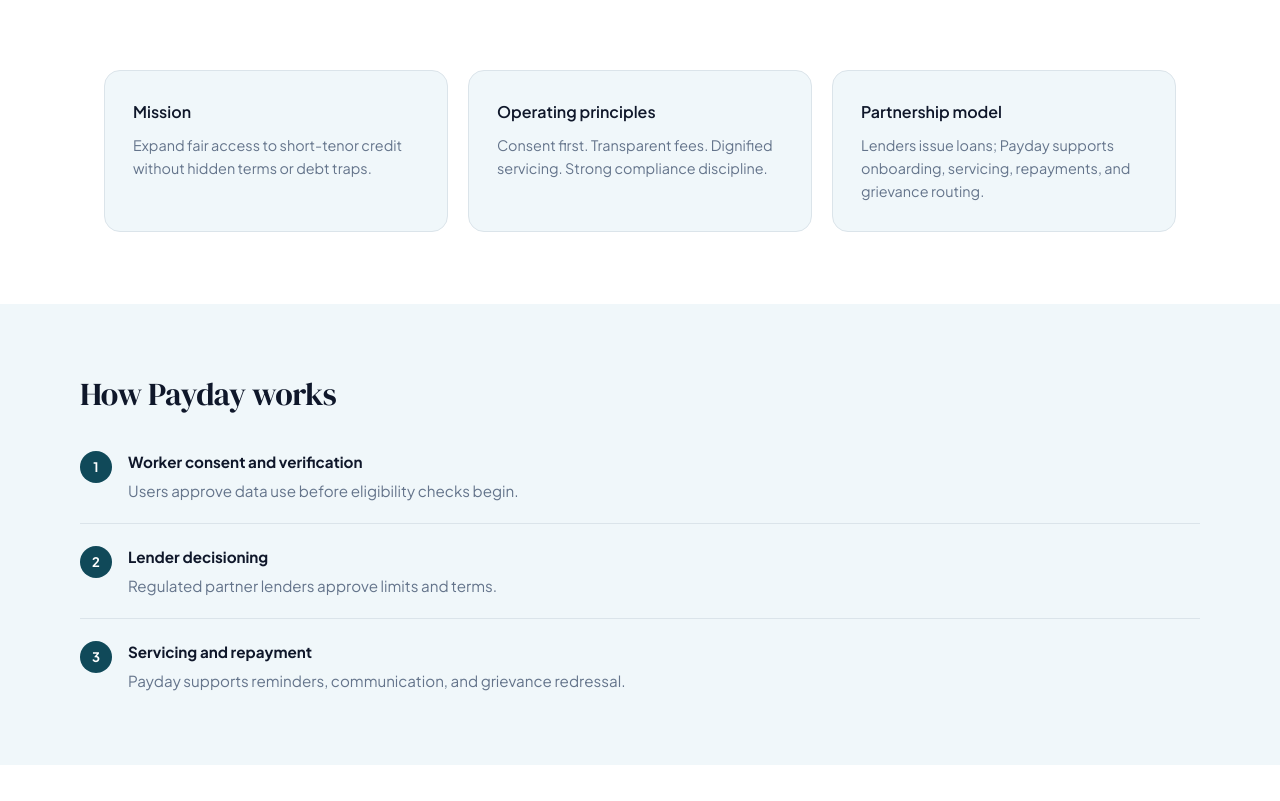
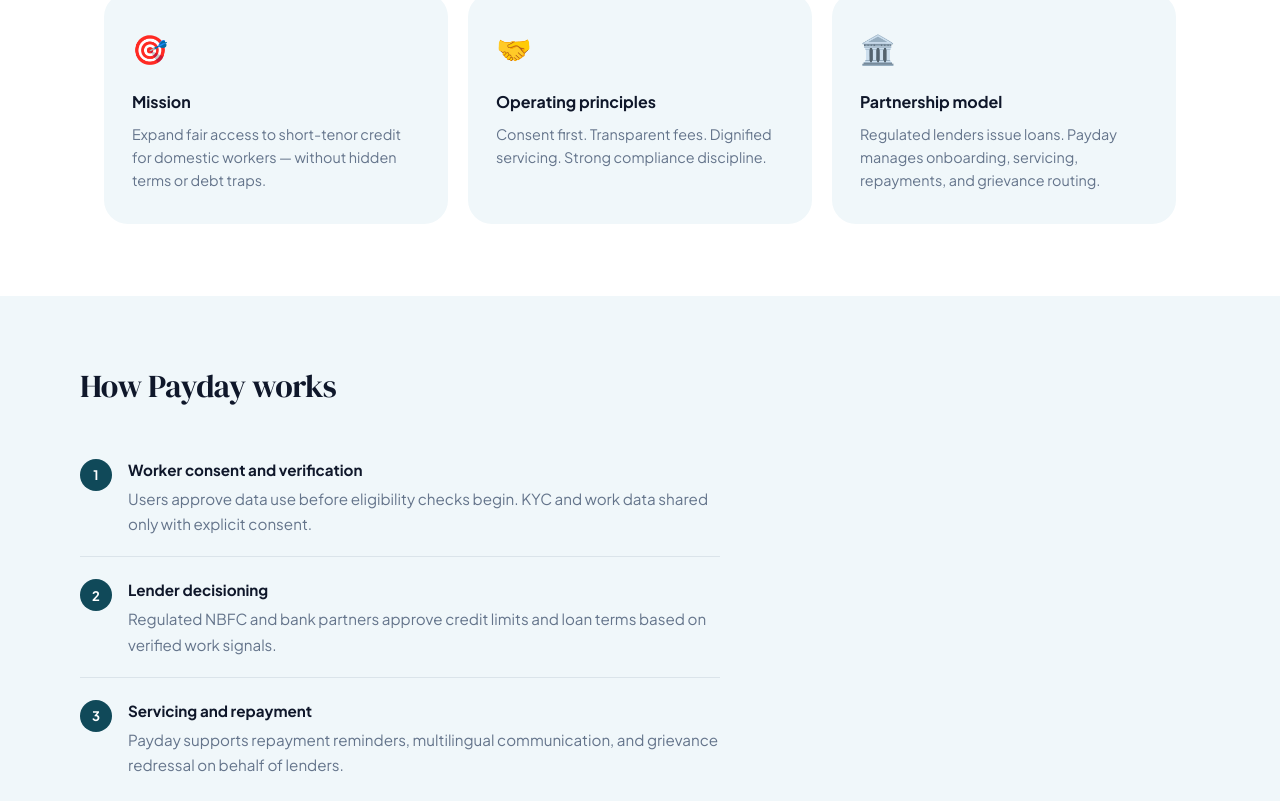
Before and after one commit to Payday-Tech/itspayday, a Next.js app: page /about in a window 1280 px wide. Shown: the part 599-1400 px from the top of the page. Built offline with nearby package versions, Linux system fonts and the light colour scheme; no server answers.

Commit message:
Redesign about page: overline, feature-grid cards, clean steps

```diff
--- a/app/about/page.tsx
+++ b/app/about/page.tsx
@@ -2,34 +2,62 @@
 
 export const metadata: Metadata = {
   title: 'About Payday',
-  description: 'Payday is building credit-first financial access for domestic and on-demand workers in India&apos;s gated communities.',
+  description: 'Payday is building responsible credit access for domestic workers across India.',
 };
 
 export default function About() {
   return (
     <main>
       <section className="hero">
-        <div>
-          <div className="badge">About Payday</div>
-          <h1>We design responsible credit journeys for India&apos;s everyday workforce.</h1>
-          <p>Payday is an LSP enabling wage-linked credit with regulated lending partners, consent-led operations, and clear communication in local languages.</p>
+        <span className="overline">About Payday</span>
+        <h1>Responsible credit for India&apos;s everyday workforce.</h1>
+        <p>Payday is a Lending Service Provider enabling wage-linked credit with regulated lending partners, consent-led operations, and clear communication in local languages.</p>
+      </section>
+
+      <section>
+        <div className="feature-grid">
+          <div className="feature-card">
+            <span className="feature-card-icon">🎯</span>
+            <h3>Mission</h3>
+            <p>Expand fair access to short-tenor credit for domestic workers — without hidden terms or debt traps.</p>
+          </div>
+          <div className="feature-card">
+            <span className="feature-card-icon">🤝</span>
+            <h3>Operating principles</h3>
+            <p>Consent first. Transparent fees. Dignified servicing. Strong compliance discipline.</p>
+          </div>
+          <div className="feature-card">
+            <span className="feature-card-icon">🏛️</span>
+            <h3>Partnership model</h3>
+            <p>Regulated lenders issue loans. Payday manages onboarding, servicing, repayments, and grievance routing.</p>
+          </div>
         </div>
       </section>
 
-      <section>
-        <div className="card-grid">
-          <div className="card"><h3>Mission</h3><p className="small">Expand fair access to short-tenor credit without hidden terms or debt traps.</p></div>
-          <div className="card"><h3>Operating principles</h3><p className="small">Consent first. Transparent fees. Dignified servicing. Strong compliance discipline.</p></div>
-          <div className="card"><h3>Partnership model</h3><p className="small">Lenders issue loans; Payday supports onboarding, servicing, repayments, and grievance routing.</p></div>
-        </div>
-      </section>
-
-      <section className="section-alt">
+      <section className="section-alt" style={{ paddingTop: 72, paddingBottom: 72 }}>
         <h2>How Payday works</h2>
-        <div className="steps">
-          <div className="step"><span>1</span><div><strong>Worker consent and verification</strong><p className="small">Users approve data use before eligibility checks begin.</p></div></div>
-          <div className="step"><span>2</span><div><strong>Lender decisioning</strong><p className="small">Regulated partner lenders approve limits and terms.</p></div></div>
-          <div className="step"><span>3</span><div><strong>Servicing and repayment</strong><p className="small">Payday supports reminders, communication, and grievance redressal.</p></div></div>
+        <div className="steps" style={{ marginTop: 32, maxWidth: 640 }}>
+          <div className="step">
+            <span>1</span>
+            <div>
+              <strong>Worker consent and verification</strong>
+              <p className="small">Users approve data use before eligibility checks begin. KYC and work data shared only with explicit consent.</p>
+            </div>
+          </div>
+          <div className="step">
+            <span>2</span>
+            <div>
+              <strong>Lender decisioning</strong>
+              <p className="small">Regulated NBFC and bank partners approve credit limits and loan terms based on verified work signals.</p>
+            </div>
+          </div>
+          <div className="step">
+            <span>3</span>
+            <div>
+              <strong>Servicing and repayment</strong>
+              <p className="small">Payday supports repayment reminders, multilingual communication, and grievance redressal on behalf of lenders.</p>
+            </div>
+          </div>
         </div>
       </section>
     </main>
```
